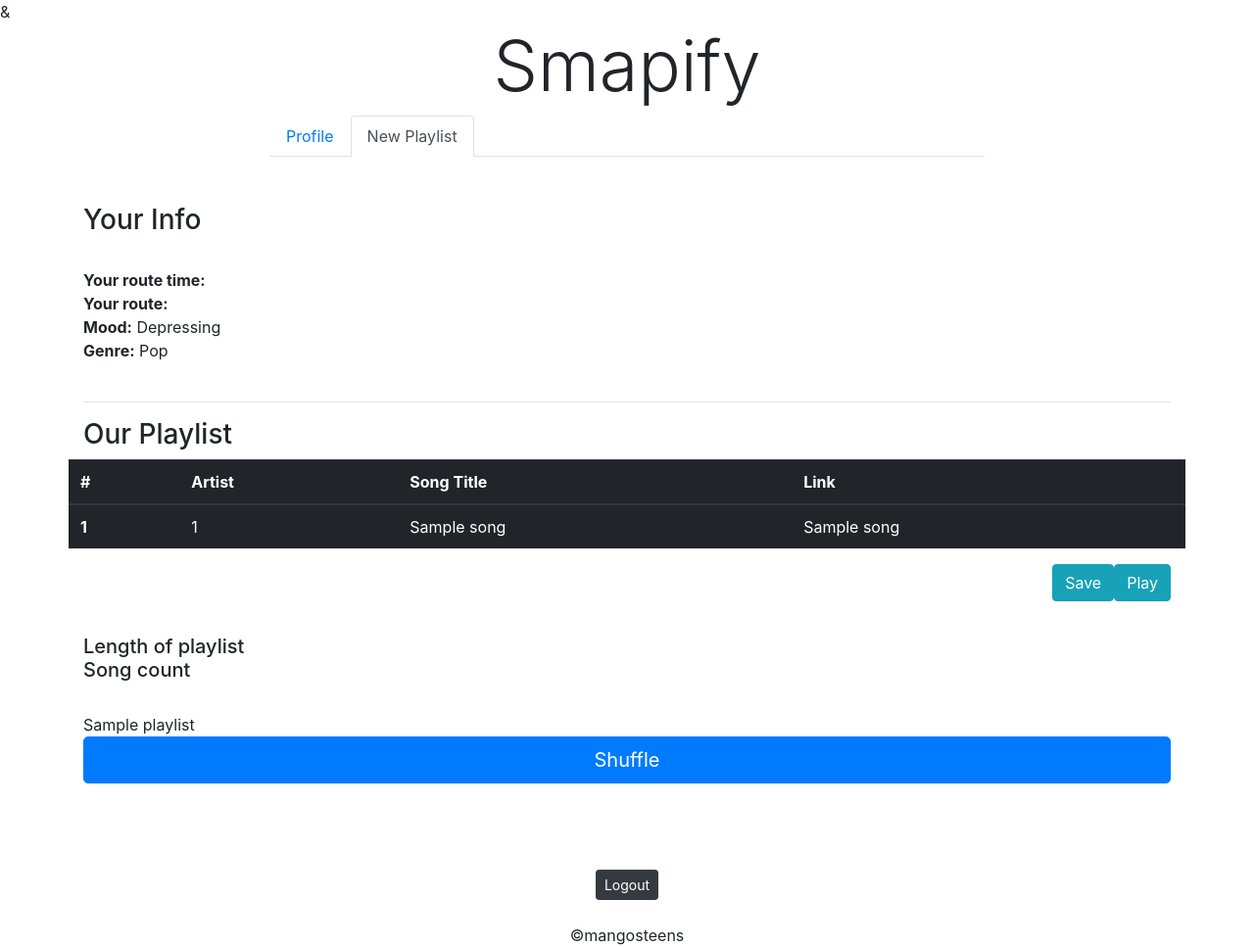
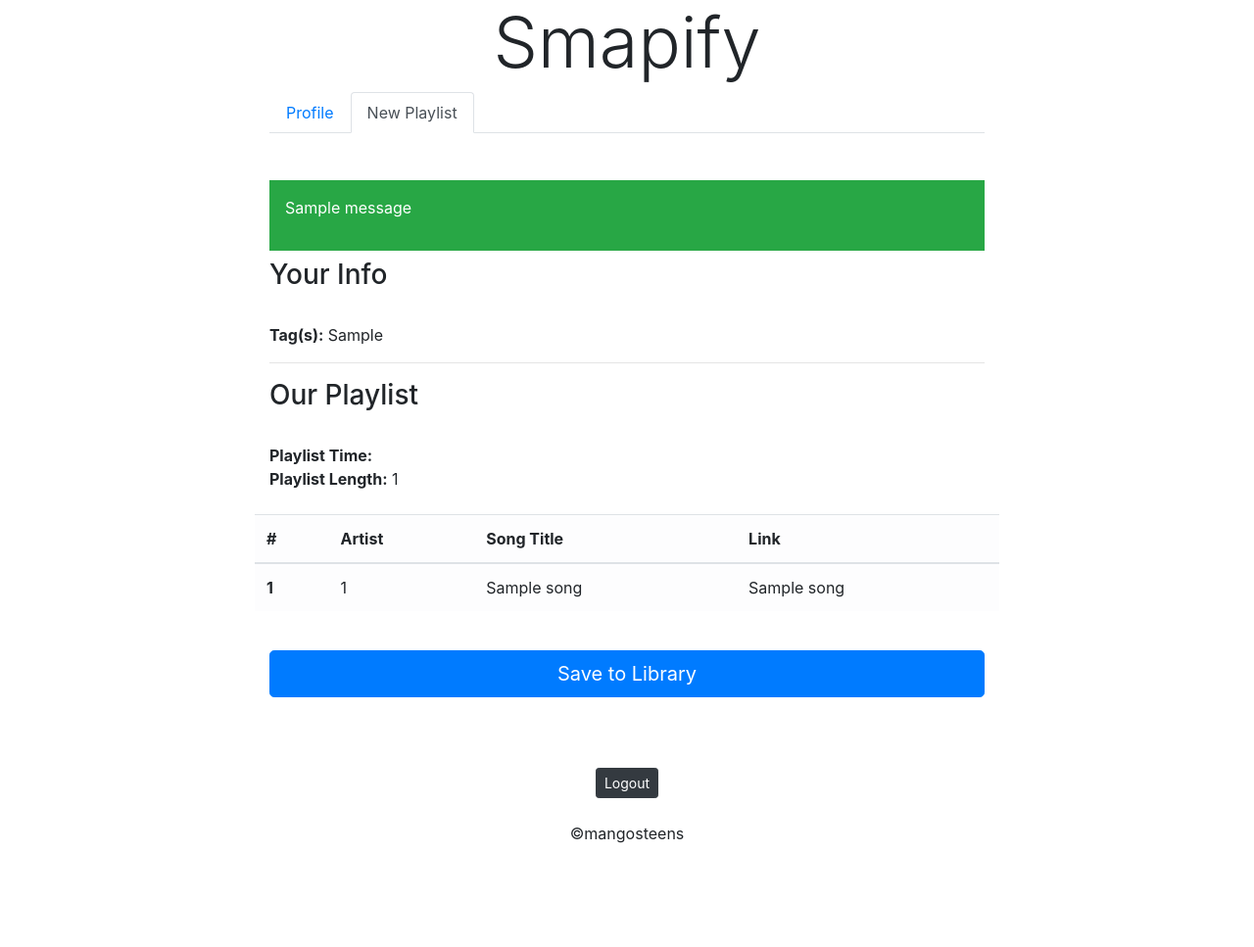
Before and after one commit to ccai1/mangosteens, a Flask app: template templates/play.html in a window 1280 px wide. Shown: the whole page at 98% size. After the commit the page ends 861 px from the top, so only its background shows below. Run offline with Flask 2, Linux system fonts and the light colour scheme; the template is opened without the code that fills it: most values are stand-ins (such as "Sample title", 1, 10 or a date in 2020); one stand-in notice (Sample message) is shown; some libraries are stand-ins or nearby versions.

Commit message:
more bugs

```diff
--- a/app.py
+++ b/app.py
@@ -147,6 +147,7 @@ def play():
     '''runs the song algorithm'''
 
     tags = request.form.get('tags')
+    s_tags = tags
     tags = tags.split(',')
     artist = request.form.get('artist')
 
@@ -193,16 +194,15 @@ def play():
     #     playlist = music.gen_playlist(time, tags[0], tags[1], tags[2])
 
     length = len(playlist)
+    time = music.get_total_time(playlist)
     # print (transit_time)
 
     # playlist = music.gen_playlist(time, tags)
 
-    saved_playlist = request.form.get('saved')
-    db_edit.insert('playlists', [saved_playlist])
-
-
     return render_template('play.html',
+                           tags=s_tags,
                            playlist = playlist,
+                           time = time,
                            length = length
     )
 
@@ -213,11 +213,27 @@ def edit():
     '''displays the playlist with options to delete, select, and shuffle'''
     # playlist = request.form['playlist']
 
-    playlist = {1: {'SongTitle': 'Rise', 'Artist': 'Jonas Blue', 'Minutes': 3.25}, 2: {'SongTitle': 'Never Enough', 'Artist': 'Loren Allred', 'Minutes': 3.5}}
-    length = len(playlist) + 1
+    playlist = request.form.get('save')
+    print ('---PLAYLIST LOOKS LIKE---')
+    print (playlist)
+    print ('-------------------------')
+    db_edit.insert('playlists', [playlist])
+    user = session['user']
+    db_edit.modify('users', 'playlists', str(playlist), 'Username', user)
+    flash("Playlist has been saved!")
     # getting songs and to display
-    return render_template('edit.html', playlist = playlist, length = length)
-# return redirect(url_for('play'))
+    return redirect(url_for('play'))
+# return redirect(url_for('play')
+
+@app.route('/profile', methods=['POST', 'GET'])
+def profile():
+    user=session['user']
+    playlists = db_edit.findInfo('users', user, 'Username')[0][1]
+    return render_template('profile.html',
+                            playlists=playlists,
+                            user=session['user'],
+
+    )
 
 @app.route('/logout')
 def logout():
--- a/devlog.txt
+++ b/devlog.txt
@@ -208,3 +208,9 @@ fabihaT -- 2018-12-06 22:14
 --------------------------------------------------------------
 -Decreased runtime of getting a playlist
 ==============================================================
+cathyC -- 2018-12-06 11:33
+--------------------------------------------------------------
+-Completely linked app.py to music algorithm
+-Added profile and view playlist page
+-Added save playlists to playlist table
+==============================================================
--- a/templates/play.html
+++ b/templates/play.html
@@ -1,4 +1,4 @@
-&{% extends "base.html" %}
+{% extends "base.html" %}
 
 
 
@@ -32,27 +32,46 @@
 {% block content %}
 <div class="container">
 
+  <div id="nav-row" class="row justify-content-center align-items-center">
+  <div id="nav-column" class="col-md-8">
+
+    {% set msgs = get_flashed_messages()%}
+    {% for each in msgs %}
+      <div class="p-3 mb-2 bg-success text-white">
+        <p>{{each}}</p>
+      </div>
+    {% endfor %}
+
+
   <h3>Your Info</h3><br>
 
-  <b>Your route time:</b><br>
   <!-- </b> 1 hr. 5 min.<br> -->
-  <b>Your route:</b><br>
   <!-- 2, 3 transfer to the R<br><br> -->
 
   <!-- SMALL MAP HERE <br><br> -->
 
-  <b>Mood:</b> Depressing<br>
-  <b>Genre:</b> Pop<br><br>
+  <b>Tag(s):</b> {{s_tags}} <br>
 
   <hr>
 
   <form action="/edit" method = "POST">
 
-    <div class="row">
-      <div class="col-sm">
-        <h3>Our Playlist</h3>
+    <div id="nav-row" class="row justify-content-center align-items-center">
+    <div id="nav-column" class="col-md-12">
+        <h3>Our Playlist</h3><br>
+        <b>Playlist Time:</b>
+          {% if (time|int) // 3600 != 0 %}
+            {{(time|int) // 3600}} hours,
+          {% endif %}
+          {% if (time|int) % 3600 != 0 %}
+            {{((time|int) % 3600) // 60}} minutes
+          {% endif %}
+          {% if (time|int) % 60 != 0 %}
+            and {{(time|int) % 60}} seconds
+          {% endif %}<br>
+        <b>Playlist Length:</b> {{length}}<br><br>
       </div>
-      <table class="table table-hover table-dark">
+      <table class="table table-hover table-light"><br>
 	<thead>
 	  <tr>
 	    <th scope="col">#</th>
@@ -73,23 +92,20 @@
 	  {% endfor %}
 	</tbody>
       </table>
-      <div class="col-sm">
-        <button type="submit" class="btn btn-info float-right" name="listen" value="{listen}">Play</button>
-	<input type="hidden" value="{{ playlist }}" name="saved"></input>
-	<button type="submit" class="btn btn-info float-right" name="save" value="{save}">Save</button><br><br>
-      </div>
+      <!-- <div class="col-sm">
+	       <input type="hidden" value="{{ playlist }}" name="saved"></input>
+	        <button type="submit" class="btn btn-info float-right" name="save" value="{save}">Add to Library</button><br><br>
+      </div> -->
     </div><br>
 
-    <h5>Length of playlist<br>
-      Song count</h5><br>
+    <button type="submit"class="btn btn-primary btn-lg btn-block" name="save" value={{playlist}}>Save to Library</button><br><br>
+
 
     <!-- {% for song in playlist %} -->
     <!-- {% endfor %} -->
 
     <!-- put this in the loop of all the songs found  -->
 
-
-    {{playlist}}
     <!-- <div class="row">
          <div class="col-sm">
            "consequences"
@@ -120,8 +136,7 @@
          </div>
     </div><br><br> -->
 
-    <button type="submit" class="btn btn-primary btn-lg btn-block" name="shuffle" value="{shuffle}">Shuffle</button><br><br>
-
   </form>
+  </div></div></div>
 
   {% endblock content %}
--- a/templates/route.html
+++ b/templates/route.html
@@ -35,17 +35,17 @@
 
     <h3>Playlist Preferences</h3><br>
 
-    Please fill out at least one of the boxes below:<br><br>
+    Add up to three tags:<br><br>
 
     <div class="form-group">
       <label for="tags">Comma-Separated Tags:</label>
       <input type="text" class="form-control" id="tags" name="tags">
     </div>
 
-    <div class="form-group">
+    <!-- <div class="form-group">
       <label for="artist">Artist:</label>
       <input type="text" class="form-control" name="artist">
-    </div>
+    </div> -->
 
     <b>Top Charts:</b> "{{top_hit[0][1]}}" by {{top_hit[0][0]}}<br><br>
 
```
Also changed, not shown: templates/profile.html (added, +15 -0 lines), smapify.db.
